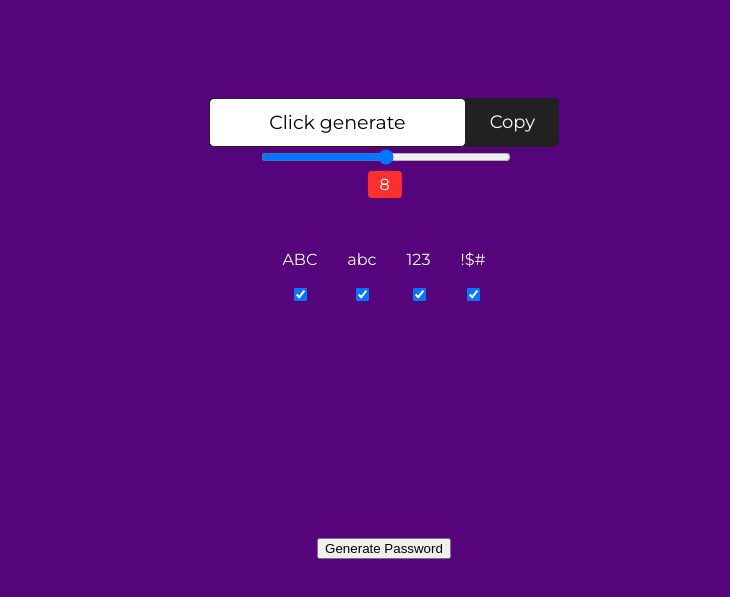
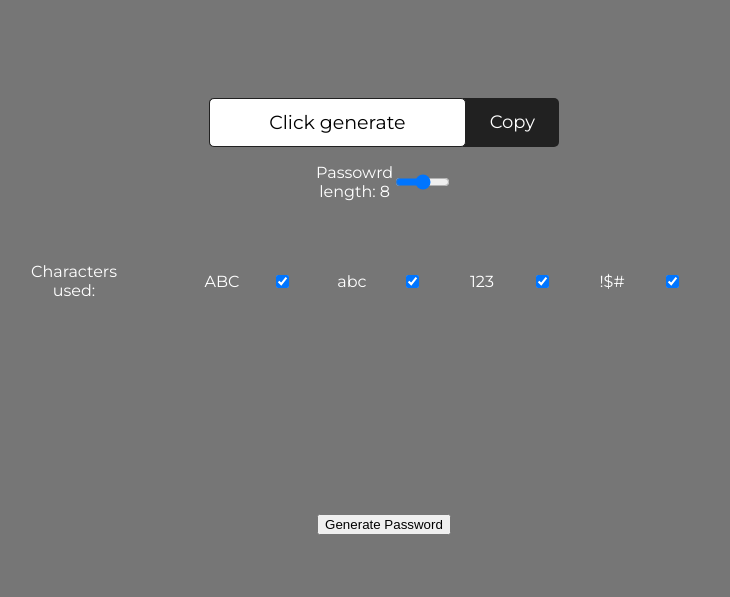
Before and after one commit to Pluhec/Random-password-generator, a plain HTML site: page index.html in a window 1280 px wide. Shown: the part 117-714 px from the top of the page, without its empty margins (256-986 px from the left). Drawn offline with Linux system fonts and the light colour scheme.

Commit message:
It's broken, but I dont have brain capacity  for css.

```diff
--- a/index.html
+++ b/index.html
@@ -17,12 +17,16 @@
       <span id="copy-btn">Copy</span>
     </div>
     <div class="range-wrap">
+      <div class="flex-length">
+        <p>Passowrd length: <output class="bubble"></output></p>
         <input id="rangeNumber" type="range" class="range" max="16">
-      <output class="bubble"></output>
+      </div>
+      <div class="characters-used-container">
+        <p >Characters used:</p>
         <div class="input-container">
           <div class="input-card">
             <p>ABC</p>
-          <input id="input-cap" type="checkbox">
+            <input  id="input-cap" type="checkbox" class="sc-gJwTLC ikxBAC">
           </div>
           <div id="" class="input-card">
             <p>abc</p>
@@ -38,6 +42,9 @@
           </div>
         </div>
       </div>
+
+
+    </div>
     <button onclick="generatePassword()">Generate Password</button>
   </div>
 
--- a/main.js
+++ b/main.js
@@ -75,6 +75,4 @@ function setBubble(range, bubble) {
   const newVal = Number(((val - min) * 100) / (max - min));
   bubble.innerHTML = val;
 
-  // Sorta magic numbers based on size of the native UI thumb
-  bubble.style.left = `calc(${newVal}% + (${8 - newVal * 0.15}px))`;
 }
--- a/style.css
+++ b/style.css
@@ -1,11 +1,10 @@
 body{
     padding: 0;
-    margin: 0;
+    margin: 0 300px;
     box-sizing: border-box;
     font-family: "Montserrat", sans-serif;
-    background-color: #55047b;
+    background-color: #767676;
     color: #fff;
-    margin: 1%;
     text-align: center;
 }
 
@@ -17,27 +16,6 @@ body{
 
 .range {
     width: 100%;
-}
-
-.bubble {
-    background: #ff2f2f;
-    color: #fff;
-    padding: 4px 12px;
-    position: absolute;
-    border-radius: 4px;
-    left: 50%;
-    transform: translateX(-50%);
-    margin-top: 1%;
-}
-
-.bubble::after {
-    content: "";
-    position: absolute;
-    width: 2px;
-    height: 2px;
-    background: #d41919;
-    top: -1px;
-    left: 50%;
 }
 
 
@@ -62,34 +40,6 @@ body{
   }
   button {
     margin-top: 120px;
-  }
-  .custom-btn {
-    width: 130px;
-    height: 40px;
-    color: #fff;
-    border-radius: 5px;
-    padding: 10px 25px;
-    font-family: 'Lato', sans-serif;
-    font-weight: 500;
-    background: transparent;
-    cursor: pointer;
-    transition: all 0.3s ease;
-    position: relative;
-    display: inline-block;
-     box-shadow:inset 2px 2px 2px 0px rgba(255,255,255,.5),
-     7px 7px 20px 0px rgba(0,0,0,.1),
-     4px 4px 5px 0px rgba(0,0,0,.1);
-    outline: none;
-  }
-
-  .btn-1 {
-    background: rgb(197, 8, 8);
-    background: linear-gradient(0deg, rgb(198, 5, 5) 0%, rgrgb(151, 9, 216)00%);
-    border: none;
-  }
-  .btn-1:hover {
-     background: rgb(0,3,255);
-  background: linear-gradient(0deg, rgba(0,3,255,1) 0%, rgba(2,126,251,1) 100%);
   }
 
 .copy-field{
@@ -135,5 +85,23 @@ body{
 }
 
 .input-card{
-  padding: 15px;
+  display: flex;
+  padding: 5px;
 }
+
+.characters-used-container{
+  display: flex;
+  justify-content: space-between;
+  justify-content: center;
+}
+
+.characters-used-container p{
+  margin: 0;
+  align-self: center;
+  width: 100px;
+}
+
+.flex-length{
+  display: flex;
+  justify-content: space-between;
+}
```
Lines whose indentation alone changed are shown as unchanged.
